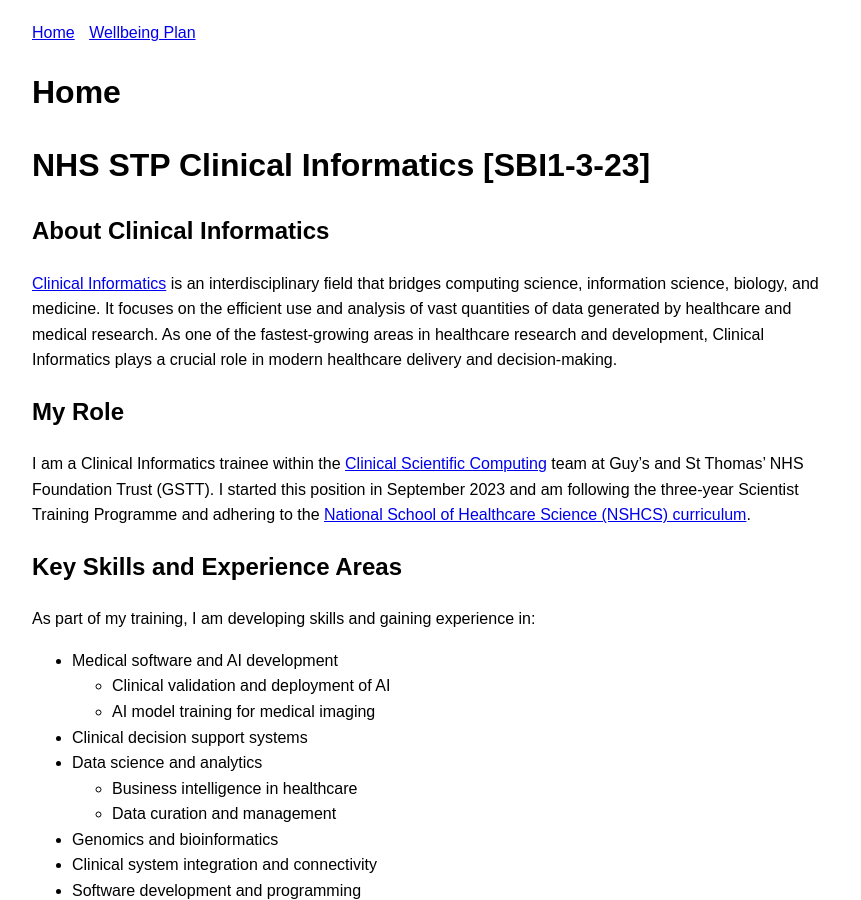
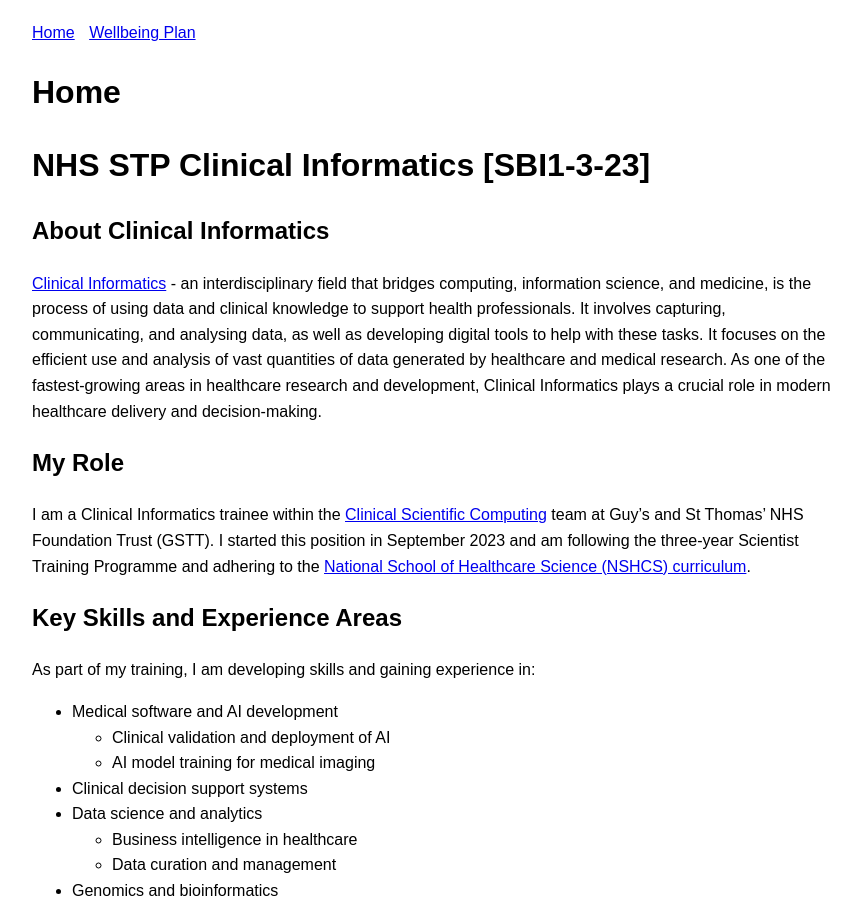
Before and after one commit to EStyli/Clinical-Informatics, a Jekyll site: the page built from index.md, in a window 1280 px wide and 900 px high. Shown: the whole window, without its empty margins (208-1069 px from the left). Built offline with Jekyll 4.4.1, drawn with Linux system fonts in a browser that asks for light colours.

Commit message:
Update index.md

```diff
--- a/index.md
+++ b/index.md
@@ -7,7 +7,7 @@ title: Home
 
 ## About Clinical Informatics
 
-[Clinical Informatics](https://nshcs.hee.nhs.uk/healthcare-science/healthcare-science-specialisms-explained/informatics/clinical-informatics/) is an interdisciplinary field that bridges computing science, information science, biology, and medicine. It focuses on the efficient use and analysis of vast quantities of data generated by healthcare and medical research. As one of the fastest-growing areas in healthcare research and development, Clinical Informatics plays a crucial role in modern healthcare delivery and decision-making.
+[Clinical Informatics](https://nshcs.hee.nhs.uk/healthcare-science/healthcare-science-specialisms-explained/informatics/clinical-informatics/) - an interdisciplinary field that bridges computing, information science, and medicine, is the process of using data and clinical knowledge to support health professionals. It involves capturing, communicating, and analysing data, as well as developing digital tools to help with these tasks. It focuses on the efficient use and analysis of vast quantities of data generated by healthcare and medical research. As one of the fastest-growing areas in healthcare research and development, Clinical Informatics plays a crucial role in modern healthcare delivery and decision-making.
 
 ## My Role
 
```
